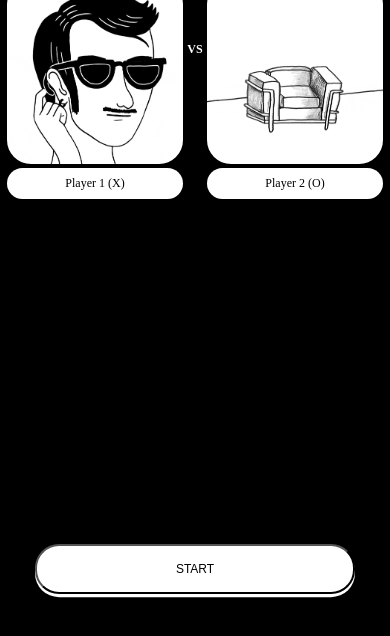
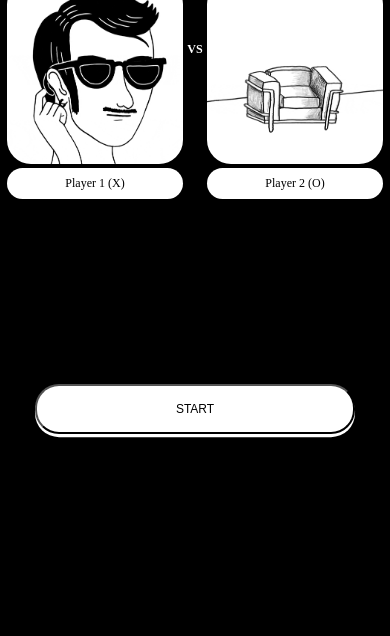
Before and after one commit to andrewmok1/TicTacToe, a plain HTML site: page index.html in a window 390 px wide. Shown: the part 204-840 px from the top of the page. Drawn offline with Linux system fonts and the light colour scheme.

Commit message:
Version 1.0.2

```diff
--- a/styles.css
+++ b/styles.css
@@ -87,7 +87,7 @@ body {
 #startButton {
     display: block;
     position: fixed;
-    margin-top: 70rem;
+    margin-top: 50rem;
     width: 20rem;
     border-radius: 1.5rem;
     font-size: 1.5rem;
@@ -180,7 +180,7 @@ body {
 
     #startButton {
         position: fixed;
-        margin-top: 70rem;
+        margin-top: 50rem;
         width: 20rem;
         border-radius: 1.5rem;
         font-size: 0.75rem;
```
